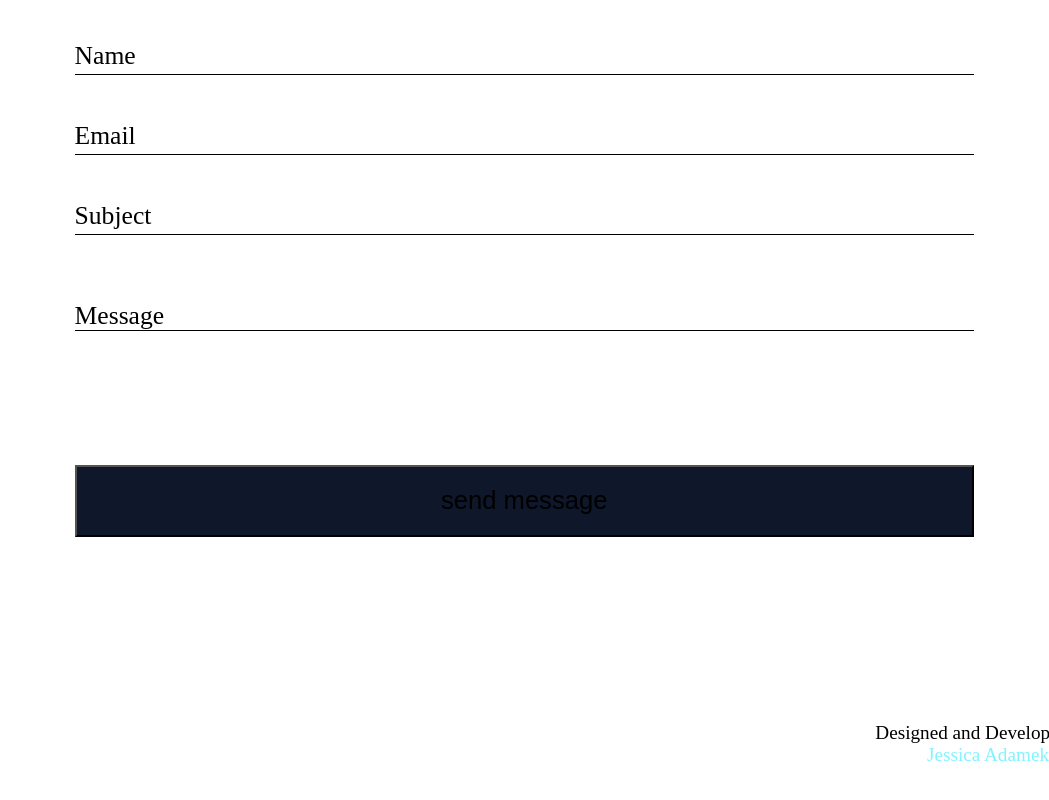
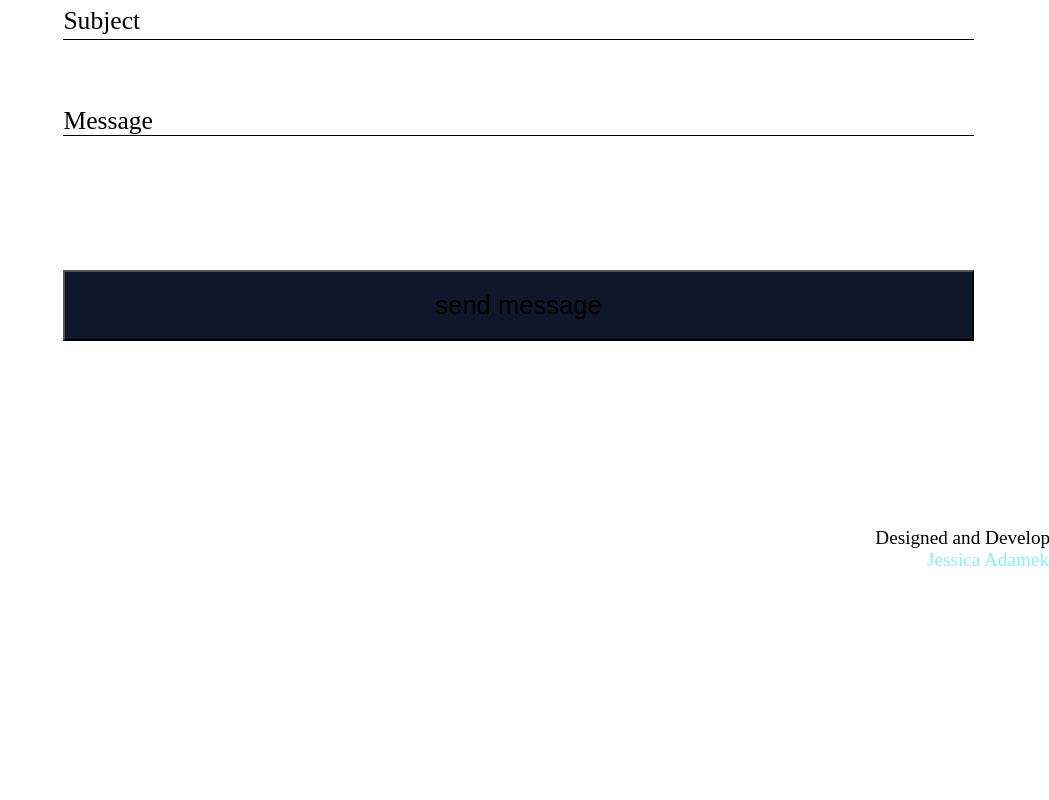
Before and after one commit to jeadamek/jadamek.com, a React (Vite) app: page / in a window 1280 px wide. Shown: the part 4966-5766 px from the top of the page, without its empty margins (231-1280 px from the left). After the commit the page ends 5571 px from the top, so only its background shows below. Built offline with nearby package versions, Linux system fonts and the light colour scheme; the HTML template or start-up script is replaced by a standard one.

Commit message:
:sparkles: finish desktop version

```diff
--- a/src/components/MainContent.jsx
+++ b/src/components/MainContent.jsx
@@ -18,7 +18,7 @@ export function MainContent() {
 
         <main>
           <Section title="about me">
-            <p className="info">
+            <p className="info about">
               Lorem ipsum dolor sit amet <strong>consectetur</strong>{' '}
               adipisicing elit. Quibusdam numquam, mollitia cupiditate voluptate
               unde, iure saepe, soluta porro voluptatum nesciunt ex quas dolores
--- a/src/styles/components/mainContent.sass
+++ b/src/styles/components/mainContent.sass
@@ -10,7 +10,7 @@
 
 #content-wrapper
    max-width: 60rem
-   padding: 7.2rem 1.6rem 5rem
+   padding: 7.2rem 3.2rem 5rem
    margin: 0 auto
 
    main
@@ -31,15 +31,16 @@
       padding-inline: 4.2rem
 
    @include mixins.lg
-      max-width: 85rem
+      max-width: 104rem
+      padding-top: 12rem
 
       main
-         margin-top: 15rem
+         margin-top: 10rem
          gap: 20rem
 
-   @include mixins.xl
-      margin-left: 8rem
-      padding-top: 8rem
+      // @include mixins.xl
+      //    margin-top: 10rem
+
 
 .skills
    display: flex
@@ -65,6 +66,10 @@
 .work
    display: grid
    gap: 9rem
+   margin-left: -1.6rem
 
 .contact-form
    margin-bottom: 5rem
+
+.about, .contact-form
+   max-width: 60rem
--- a/src/styles/components/section.sass
+++ b/src/styles/components/section.sass
@@ -11,16 +11,10 @@ section
    @include mixins.lg
       padding-top: 10rem
 
-   //    grid-template-columns: 168px 1fr
-   //    grid-template-areas: "title title" ". info"
-   //    column-gap: 3.2rem
-   //    row-gap: 0
+      grid-template-columns: 168px 1fr
+      grid-template-areas: "title title" ". info"
+      column-gap: 3.2rem
+      row-gap: 0
 
    .info
       grid-area: info
-
-      @include mixins.md
-         margin-left: 3.2rem
-
-      @include mixins.lg
-         margin-left: 6.4rem
--- a/src/styles/components/title.sass
+++ b/src/styles/components/title.sass
@@ -2,8 +2,6 @@
 @use '../mixins'
 
 .title
-   margin-bottom: 7.2rem
-
    h1
       font-size: 4.2rem
       line-height: 6rem
```
